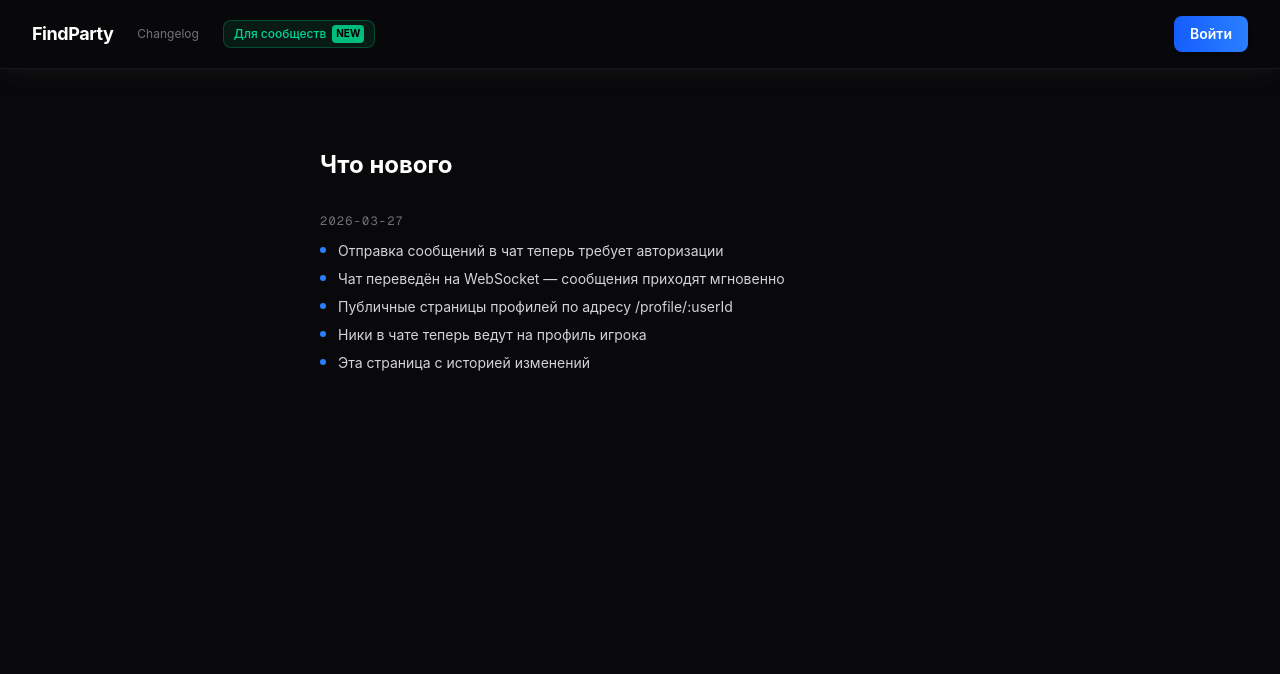
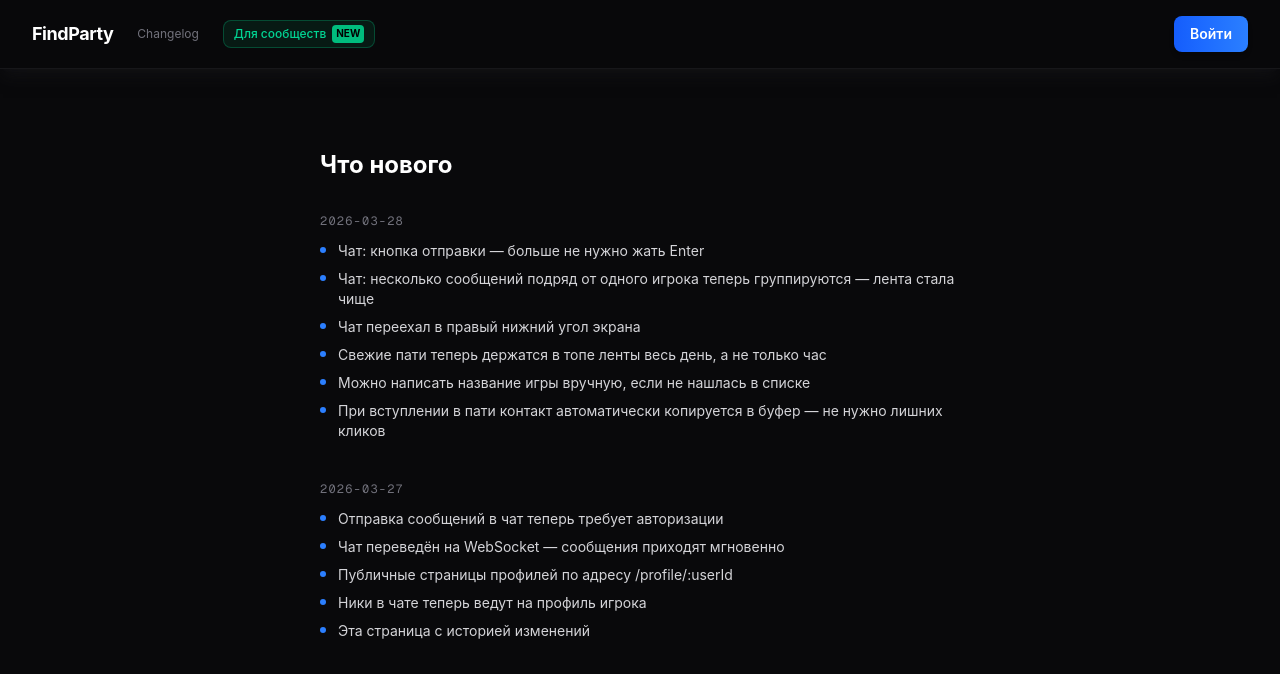
Before and after one commit to 4oko4ow/lfg, a Next.js app in the folder nextjs/: page /changelog in a window 1280 px wide. Shown: the top 674 px of the page. Built offline with nearby package versions, Linux system fonts and the light colour scheme; no server answers.

Commit message:
docs: update changelog with recent changes + add update policy to CLAUDE.md

```diff
--- a/nextjs/app/changelog/page.tsx
+++ b/nextjs/app/changelog/page.tsx
@@ -4,6 +4,17 @@
 };
 
 const ENTRIES: Entry[] = [
+  {
+    date: "2026-03-28",
+    items: [
+      "Чат: кнопка отправки — больше не нужно жать Enter",
+      "Чат: несколько сообщений подряд от одного игрока теперь группируются — лента стала чище",
+      "Чат переехал в правый нижний угол экрана",
+      "Свежие пати теперь держатся в топе ленты весь день, а не только час",
+      "Можно написать название игры вручную, если не нашлась в списке",
+      "При вступлении в пати контакт автоматически копируется в буфер — не нужно лишних кликов",
+    ],
+  },
   {
     date: "2026-03-27",
     items: [
```
Also changed, not shown: 1 other file (tests, documents, lock files or other folders).
